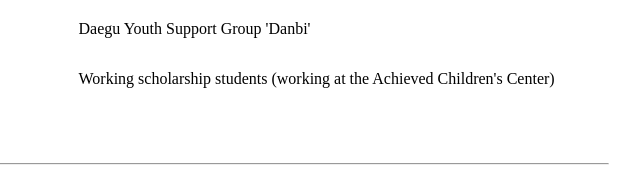
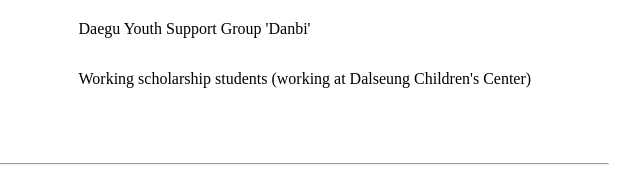
Before and after one commit to berrysorbi/berrysorbi.github.io, a plain HTML site: page index.html in a window 1280 px wide. Shown: the part 1824-1994 px from the top of the page, 473-1113 px from the left. Drawn offline with Linux system fonts and the light colour scheme.

Commit message:
Update index.html

```diff
--- a/index.html
+++ b/index.html
@@ -155,7 +155,7 @@
 						<p>Dec. 2021 ~ Feb. 2022 </p>
 					</div>
 					<div class="text-block">
-						<p>Working scholarship students (working at the Achieved Children's Center)</p>
+						<p>Working scholarship students (working at Dalseung Children's Center)</p>
 					</div>
 				</div>
 			</div>
```
